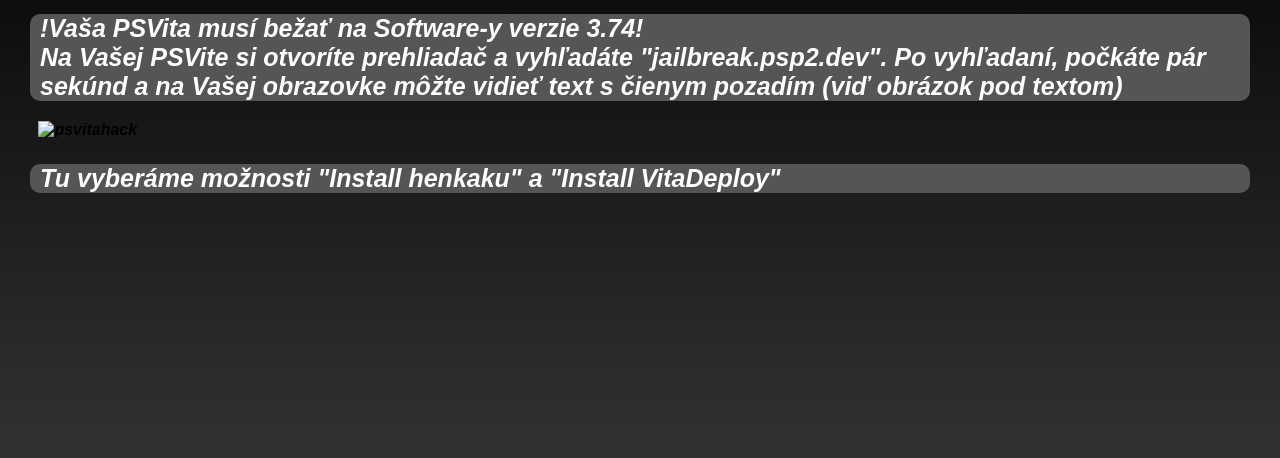
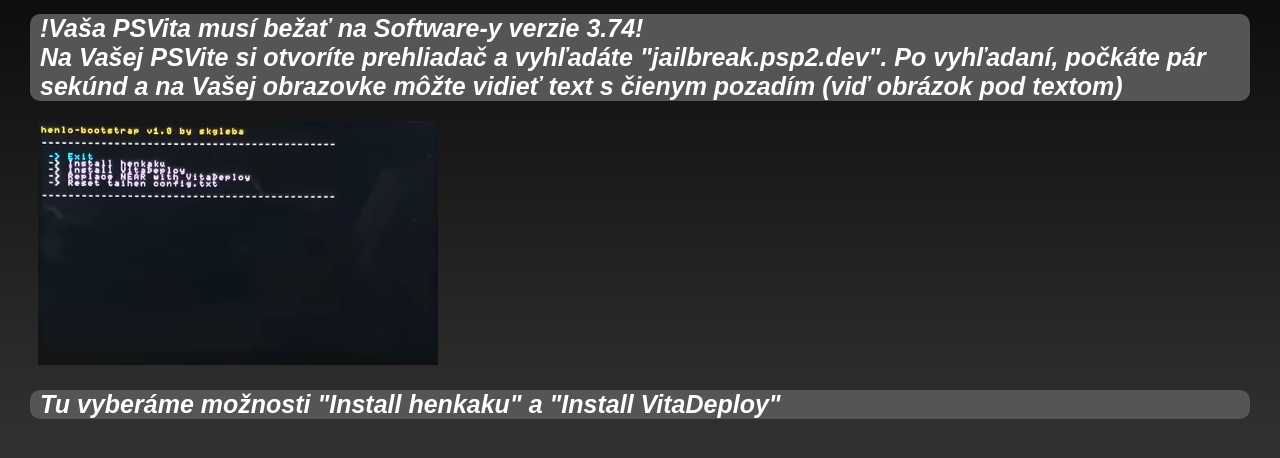
Before and after one commit to Jano600/jailbrakepsvita, a plain HTML site: page Hack.html in a window 1280 px wide. Shown: the part 162-620 px from the top of the page. Drawn offline with Linux system fonts and the light colour scheme.

Commit message:
Update Hack.html

```diff
--- a/Hack.html
+++ b/Hack.html
@@ -30,7 +30,7 @@
             <p class="podnázov">Setup</p>
             <p class="textik">!Vaša PSVita musí bežať na Software-y verzie 3.74!<br>
                 Na Vašej PSVite si otvoríte prehliadač a vyhľadáte "jailbreak.psp2.dev". Po vyhľadaní, počkáte pár sekúnd a na Vašej obrazovke môžte vidieť text s čienym pozadím (viď obrázok pod textom)</p>
-            <img src="/psvita hack/obrazky/vitahack1.png" class="psvita1" style="max-width: 400px; max-height: 300px;" alt="psvitahack">
+            <img src="vitahack1.png" class="psvita1" style="max-width: 400px; max-height: 300px;" alt="psvitahack">
             <p class="textik">Tu vyberáme možnosti "Install henkaku" a "Install VitaDeploy"</p>
         </main>
         <footer>
```
